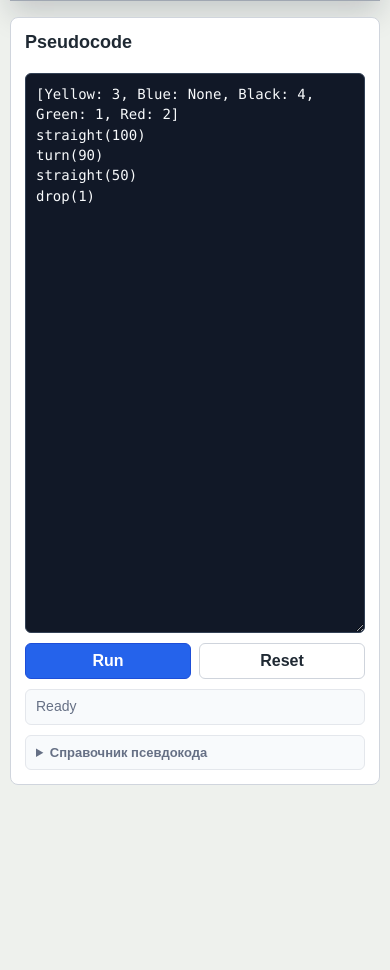
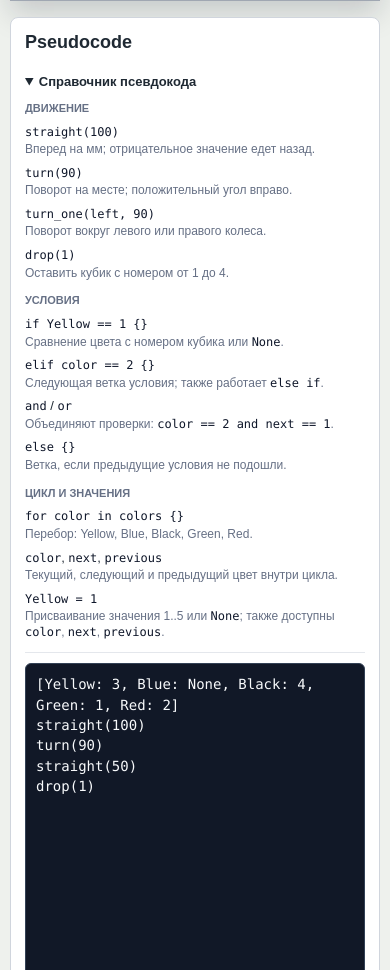
Before and after one commit to aztechell/wro-2026-junior-artifacts, a plain HTML site: page index.html in a window 390 px wide. Shown: the part 1294-2264 px from the top of the page. Before the commit the page ends 2089 px from the top, so only its background shows below. Drawn offline with Linux system fonts and the light colour scheme.

Commit message:
Redesign pseudocode reference

```diff
--- a/index.html
+++ b/index.html
@@ -132,7 +132,7 @@
     .right-panel .program-panel {
       height: calc(100vh - 32px);
       align-content: start;
-      grid-template-rows: auto minmax(560px, 1fr) auto auto auto;
+      grid-template-rows: auto auto minmax(560px, 1fr) auto auto;
     }
 
     textarea {
@@ -205,56 +205,71 @@
     }
 
     .pseudocode-help {
-      border: 1px solid #e4e7ec;
-      border-radius: 6px;
-      background: #f8fafc;
+      border: 0;
+      border-bottom: 1px solid #e4e7ec;
       color: var(--ink);
       font-size: 13px;
       line-height: 1.35;
+      padding-bottom: 12px;
     }
 
     .pseudocode-help summary {
       cursor: pointer;
-      padding: 8px 10px;
-      color: var(--muted);
+      color: var(--ink);
       font-weight: 700;
       user-select: none;
     }
 
     .pseudocode-help-body {
       display: grid;
-      gap: 8px;
-      border-top: 1px solid #e4e7ec;
-      padding: 10px;
-    }
-
-    .help-list {
+      grid-template-columns: repeat(2, minmax(0, 1fr));
+      gap: 12px 16px;
+      padding-top: 10px;
+    }
+
+    .help-group {
       display: grid;
-      gap: 5px;
+      align-content: start;
+      gap: 6px;
       margin: 0;
     }
 
-    .help-list div {
+    .help-group--wide {
+      grid-column: 1 / -1;
+    }
+
+    .help-group-title {
+      margin: 0 0 1px;
+      color: var(--muted);
+      font-size: 11px;
+      font-weight: 700;
+      letter-spacing: 0;
+      text-transform: uppercase;
+    }
+
+    .help-item {
       display: grid;
-      grid-template-columns: minmax(120px, max-content) 1fr;
-      gap: 8px;
+      gap: 2px;
+      min-width: 0;
+    }
+
+    .help-item dt,
+    .help-item dd {
+      margin: 0;
     }
 
     .pseudocode-help code {
       color: #0f172a;
       font-family: Consolas, "Courier New", monospace;
       font-size: 12px;
-      white-space: nowrap;
-    }
-
-    .pseudocode-help pre {
-      margin: 0;
-      overflow: auto;
-      border-radius: 6px;
-      padding: 8px;
-      background: #111827;
-      color: #f8fafc;
-      font: 12px/1.35 Consolas, "Courier New", monospace;
+      white-space: normal;
+      overflow-wrap: anywhere;
+    }
+
+    .help-item dd {
+      color: var(--muted);
+      font-size: 12px;
+      line-height: 1.3;
     }
 
     .drop-grid {
@@ -430,6 +445,14 @@
 
       textarea {
         min-height: 520px;
+      }
+
+      .pseudocode-help-body {
+        grid-template-columns: 1fr;
+      }
+
+      .help-group--wide {
+        grid-column: auto;
       }
 
       .canvas-shell {
@@ -569,6 +592,33 @@
     <aside class="side right-panel" aria-label="Pseudocode editor">
       <section class="panel program-panel">
         <h1>Pseudocode</h1>
+        <details class="pseudocode-help" open>
+          <summary>Справочник псевдокода</summary>
+          <div class="pseudocode-help-body">
+            <dl class="help-group">
+              <dt class="help-group-title">Движение</dt>
+              <div class="help-item"><dt><code>straight(100)</code></dt><dd>Вперед на мм; отрицательное значение едет назад.</dd></div>
+              <div class="help-item"><dt><code>turn(90)</code></dt><dd>Поворот на месте; положительный угол вправо.</dd></div>
+              <div class="help-item"><dt><code>turn_one(left, 90)</code></dt><dd>Поворот вокруг левого или правого колеса.</dd></div>
+              <div class="help-item"><dt><code>drop(1)</code></dt><dd>Оставить кубик с номером от 1 до 4.</dd></div>
+            </dl>
+
+            <dl class="help-group">
+              <dt class="help-group-title">Условия</dt>
+              <div class="help-item"><dt><code>if Yellow == 1 {}</code></dt><dd>Сравнение цвета с номером кубика или <code>None</code>.</dd></div>
+              <div class="help-item"><dt><code>elif color == 2 {}</code></dt><dd>Следующая ветка условия; также работает <code>else if</code>.</dd></div>
+              <div class="help-item"><dt><code>and</code> / <code>or</code></dt><dd>Объединяют проверки: <code>color == 2 and next == 1</code>.</dd></div>
+              <div class="help-item"><dt><code>else {}</code></dt><dd>Ветка, если предыдущие условия не подошли.</dd></div>
+            </dl>
+
+            <dl class="help-group help-group--wide">
+              <dt class="help-group-title">Цикл и значения</dt>
+              <div class="help-item"><dt><code>for color in colors {}</code></dt><dd>Перебор: Yellow, Blue, Black, Green, Red.</dd></div>
+              <div class="help-item"><dt><code>color</code>, <code>next</code>, <code>previous</code></dt><dd>Текущий, следующий и предыдущий цвет внутри цикла.</dd></div>
+              <div class="help-item"><dt><code>Yellow = 1</code></dt><dd>Присваивание значения 1..5 или <code>None</code>; также доступны <code>color</code>, <code>next</code>, <code>previous</code>.</dd></div>
+            </dl>
+          </div>
+        </details>
         <textarea id="programInput" spellcheck="false">straight(100)
 turn(90)
 straight(50)
@@ -578,42 +628,6 @@ drop(1)</textarea>
           <button id="resetProgramButton" class="secondary-button" type="button">Reset</button>
         </div>
         <div id="programStatus" class="program-status">Ready</div>
-        <details class="pseudocode-help">
-          <summary>Справочник псевдокода</summary>
-          <div class="pseudocode-help-body">
-            <dl class="help-list">
-              <div><dt><code>straight(100)</code></dt><dd>ехать вперед, мм; минус едет назад</dd></div>
-              <div><dt><code>turn(90)</code></dt><dd>поворот на месте, градусы; плюс вправо</dd></div>
-              <div><dt><code>turn_one(left, 90)</code></dt><dd>поворот одним колесом: <code>left</code> или <code>right</code></dd></div>
-              <div><dt><code>drop(1)</code></dt><dd>оставить кубик 1..4; цвет в условиях не меняется</dd></div>
-              <div><dt><code>Yellow = 1</code></dt><dd>присвоить цвету номер: 1..5 или <code>None</code></dd></div>
-              <div><dt><code>color = 1</code></dt><dd>присвоить текущему цвету внутри <code>for</code></dd></div>
-              <div><dt><code>next = 5</code></dt><dd>присвоить следующему цвету внутри <code>for</code></dd></div>
-              <div><dt><code>previous = 5</code></dt><dd>присвоить предыдущему цвету внутри <code>for</code></dd></div>
-              <div><dt><code>if Yellow == 1 {}</code></dt><dd>условие по цвету: 1..5 или <code>None</code></dd></div>
-              <div><dt><code>if Yellow == 2 and Blue == 1 {}</code></dt><dd>можно объединять условия через <code>and</code> / <code>or</code></dd></div>
-              <div><dt><code>if color != None {}</code></dt><dd>условие внутри цикла</dd></div>
-              <div><dt><code>if next == 1 {}</code></dt><dd>проверка следующего цвета внутри <code>for</code></dd></div>
-              <div><dt><code>if previous == 1 {}</code></dt><dd>проверка предыдущего цвета внутри <code>for</code></dd></div>
-              <div><dt><code>elif color == 2 {}</code> / <code>else if color == 2 {}</code></dt><dd>следующая ветка той же цепочки</dd></div>
-              <div><dt><code>else {}</code></dt><dd>ветка, если выше ничего не сработало</dd></div>
-              <div><dt><code>for color in colors {}</code></dt><dd>цикл: Yellow, Blue, Black, Green, Red</dd></div>
-            </dl>
-            <pre>for color in colors {
-  if color == 2 {
-    turn(-90)
-    drop(2)
-    if next == 1 {
-      drop(1)
-      next = 5
-    }
-    if previous == 3 {
-      previous = 5
-    }
-  }
-}</pre>
-          </div>
-        </details>
       </section>
     </aside>
   </main>
```
